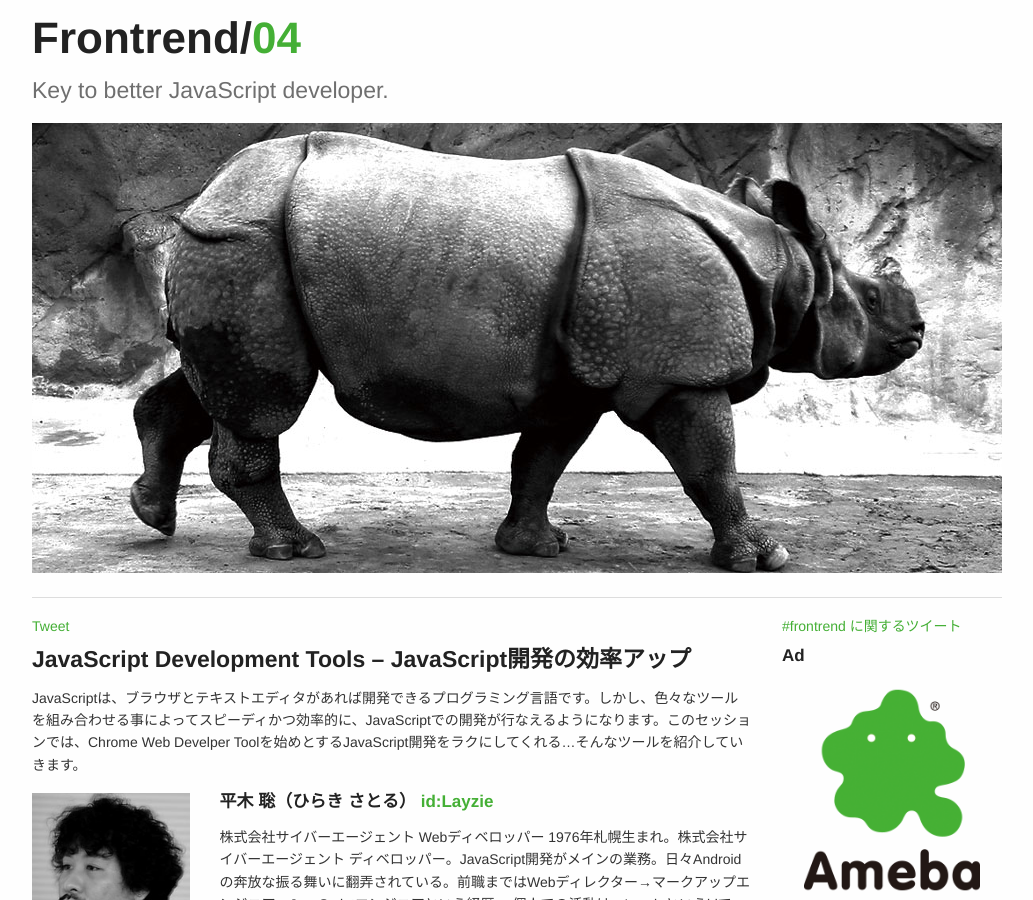
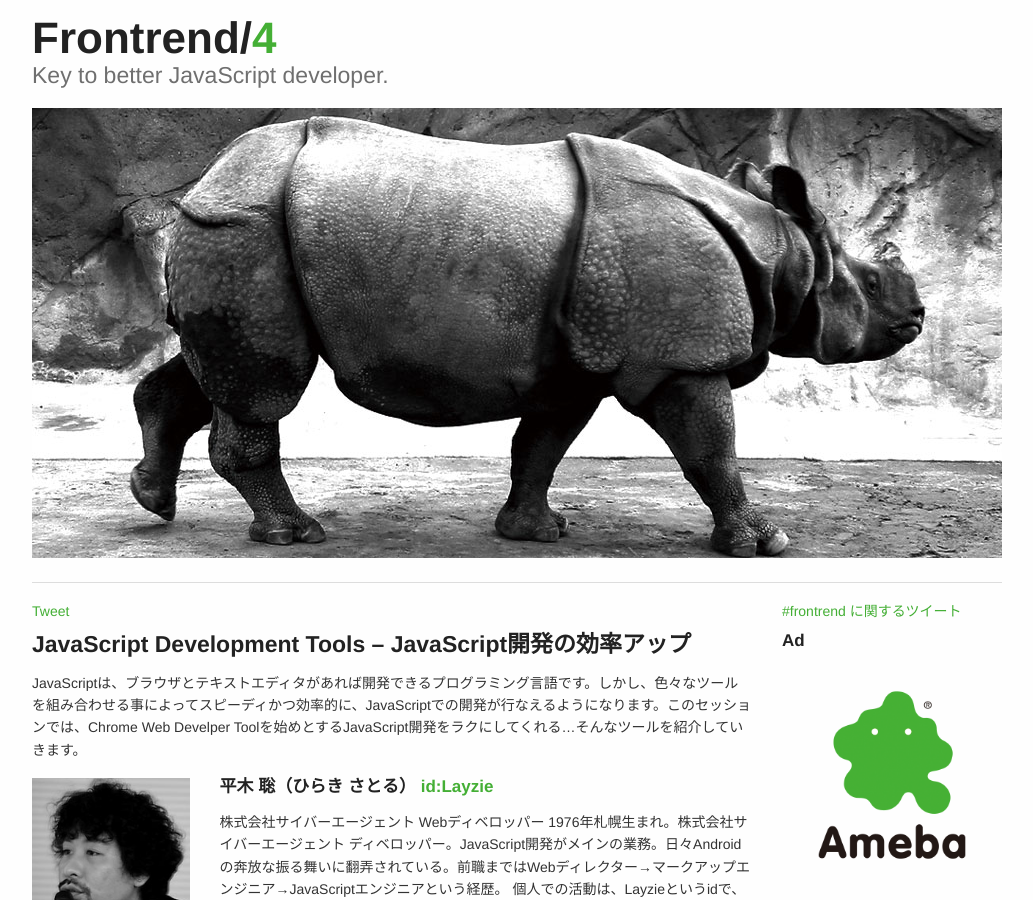
Before and after one commit to frontrend/frontrend.github.io, a Jekyll site: the page built from events/04/index.md, in a window 1280 px wide and 900 px high. Shown: the whole window, without its empty margins (123-1156 px from the left). Built offline with Jekyll 4.4.1, drawn with Linux system fonts in a browser that asks for light colours; Markdown is read by kramdown in place of the engine named in the settings; comment, search, counter and statistics services are not loaded.

Commit message:
Fix Images

```diff
--- a/_layouts/event.html
+++ b/_layouts/event.html
@@ -14,7 +14,7 @@
 
   <div class="row">
     <div class="twelve columns">
-      <h1>Frontrend/<a href="{{ page.uri }}">04</a></h1>
+      <h1 style="margin-bottom:-15px">Frontrend/<a href="{{ page.uri }}">{{ page.vol }}</a></h1>
       <h4 class="subheader">Key to better JavaScript developer.</h4>
       <img src="{{ page.title-headr }}" alt="">
       <hr>
@@ -26,8 +26,8 @@
   <div class="row">
     <!-- Main Blog Content -->
     <div class="nine columns" role="content">
-    <a href="https://twitter.com/share" class="twitter-share-button" data-via="frontrend_ca" data-lang="en" data-related="frontrend_ca" data-hashtags="frontrend">Tweet</a>
-    <div class="fb-like" data-href="{{ page.uri }}" data-send="false" data-width="300" data-show-faces="false"></div>
+    <a href="https://twitter.com/share" class="twitter-share-button" data-via="frontrend_ca" data-href="{{ page.uri }}" data-lang="en" data-related="frontrend_ca" data-hashtags="frontrend">Tweet</a>
+    <div class="fb-like" data-href="{{ page.uri }}" data-send="false" data-layout="button_count" data-width="300" data-show-faces="false"></div>
 
       <article class="event">
 
--- a/sass/app.scss
+++ b/sass/app.scss
@@ -4,6 +4,8 @@
 // Comment out this import if you are customizing you imports below
 @import "foundation";
 
+.twitter-share-button {
+}
 .event {
 	hr {
 		border-style: dashed;
```
Also changed, not shown: events/04/index.md (+1 -0 lines), images/ameba.png, images/hd_03.jpg (added), images/speakers/ishimoto.jpeg (added), images/speakers/saito.jpg, images/speakers/tani.jpeg (added), 8 other files.
